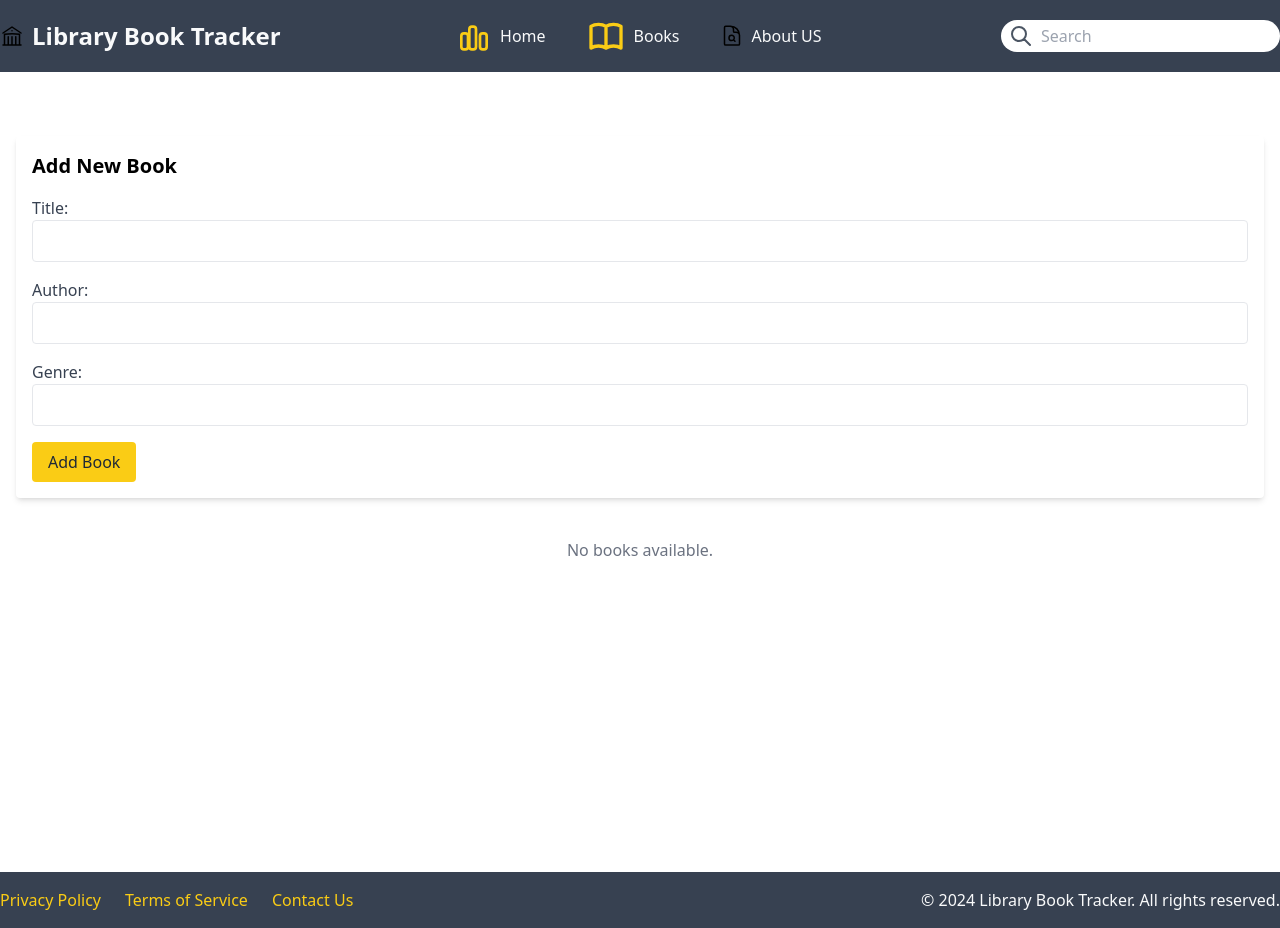
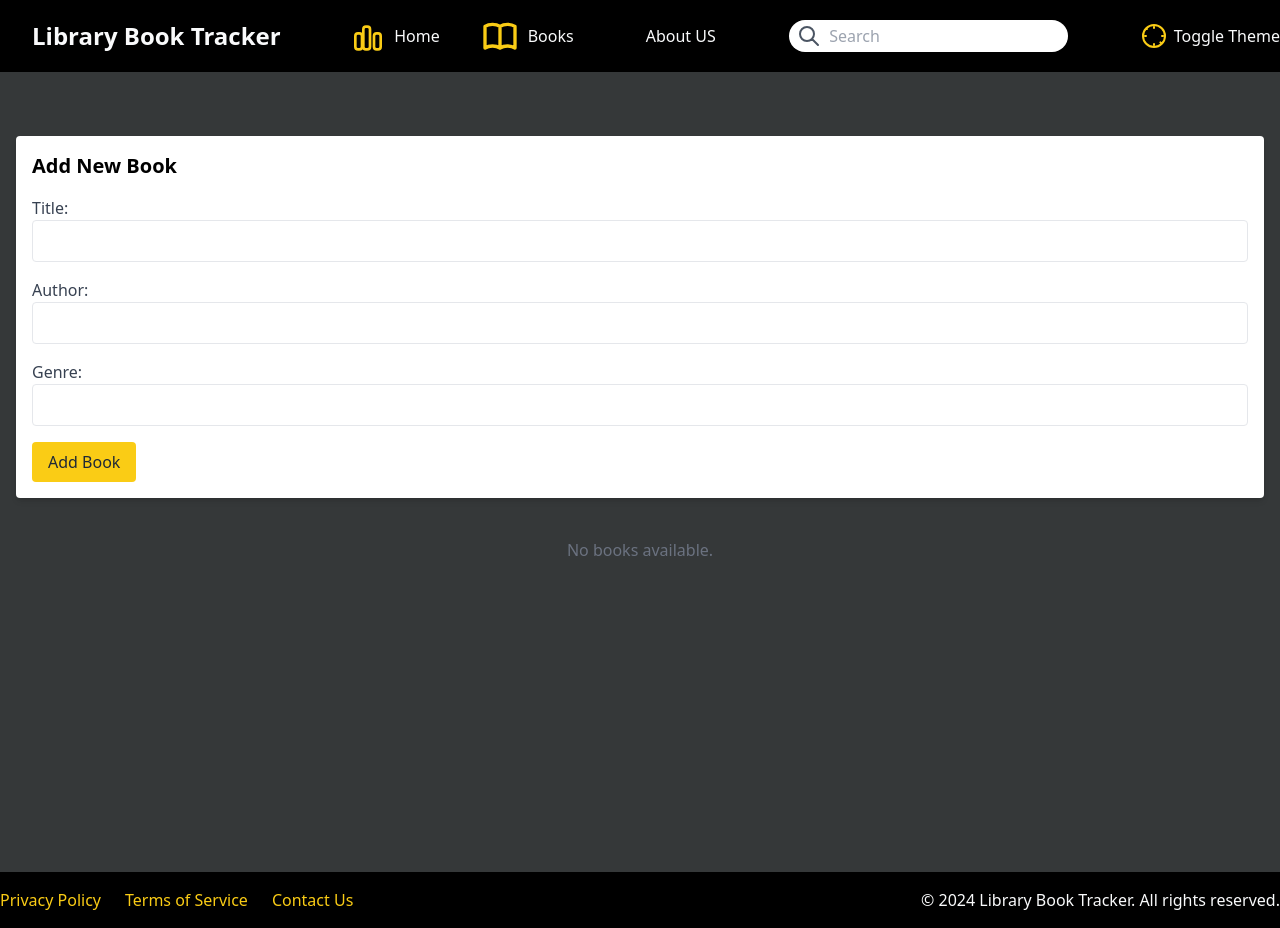
Before and after one commit to Raghadkatout08/library-book-tracker-routing, a Next.js app: page / in a window 1280 px wide. Built offline with nearby package versions, Linux system fonts and the light colour scheme.

Commit message:
library-book-tracker-theme

```diff
--- a/app/about/page.js
+++ b/app/about/page.js
@@ -1,3 +1,7 @@
+export const metadata = {
+  title: "About us",
+  description : "welcome to about us page"
+}
 function AboutUs() {
     return (
       <div className="flex flex-col min-h-screen">
--- a/app/components/Footer.js
+++ b/app/components/Footer.js
@@ -1,6 +1,6 @@
 function Footer() {
     return (
-        <footer className="bg-gray-700 text-gray-50 py-4">
+        <footer className="bg-gray-700 dark:bg-black text-gray-50 py-4">
             <div className="container mx-auto flex flex-col md:flex-row justify-between items-center">
                 <div className="flex flex-col md:flex-row items-center space-y-2 md:space-y-0 md:space-x-6">
                     <a href="#" className="text-yellow-400 hover:text-yellow-300">Privacy Policy</a>
--- a/app/components/Header.js
+++ b/app/components/Header.js
@@ -1,6 +1,10 @@
+import { useContext } from "react";
+import { ContextTheme } from "../context/theme";
 function Header() {
+
+    const {isDarkTheme, togglethemeHandler} = useContext(ContextTheme)
     return (
-        < nav class="bg-gray-700" >
+        < nav class="bg-gray-700 dark:bg-black" >
             <div class="container mx-auto py-4 flex justify-between items-center">
 
 
@@ -50,6 +54,14 @@ function Header() {
                     </span>
                     <input class="outline-none" type="text" placeholder="Search" />
                 </div>
+
+                <div class="flex items-center space-x-2">
+                            <svg xmlns="http://www.w3.org/2000/svg" className="h-6 w-6 text-yellow-400" fill="none" viewBox="0 0 24 24" stroke="currentColor">
+                                <path strokeLinecap="round" strokeLinejoin="round" strokeWidth="2" d="M12 3v1m0 16v1m-9-9h1m16 0h1M4.22 4.22l.707.707M18.364 18.364l.707.707M1 12a11 11 0 1022 0 11 11 0 10-22 0z" />
+                            </svg>
+                        <button onClick={togglethemeHandler} href="#" class="text-gray-50">Toggle Theme</button>
+                </div>
+
             </div>
         </nav >
     )
--- a/app/components/Toast.js
+++ b/app/components/Toast.js
@@ -3,7 +3,7 @@ import React from 'react';
 function Toast({ book, onClose }) {
   if (!book) return null;
   return (
-    <div className="fixed top-4 right-4 bg-yellow-400 text-white p-6 rounded-lg shadow-lg flex items-start space-x-4 max-w-sm z-50">
+    <div className=" right-6 bg-yellow-400 text-white p-6 rounded-lg shadow-lg flex items-start space-x-4 max-w-sx z-50">
       <div className="flex-1">
         <p className="font-bold text-lg">Book Added</p>
         <p className="mt-1"><strong>Title:</strong> {book.title}</p>
--- /dev/null
+++ b/app/context/theme.js
@@ -0,0 +1,42 @@
+import { createContext, useEffect, useState } from "react";
+
+export const ContextTheme = createContext()
+
+export default function ThemeWrapper({ children }) {
+
+    const [isDarkTheme, setDarkTheme] = useState(true)
+
+    function initialThemeHandler(){
+        if(!localStorage.getItem("isDarkTheme")){
+            localStorage.setItem("isDarkTheme", 'true');
+            document.querySelector("body").classList.add("dark");
+            setDarkTheme(true);
+        }else{
+            const isDarkTheme = JSON.parse(localStorage.getItem("isDarkTheme"));
+            isDarkTheme && document.querySelector("body").classList.add("dark")
+            setDarkTheme(isDarkTheme)
+
+        }
+    }
+
+    function togglethemeHandler() {
+        const isDarkTheme = JSON.parse(localStorage.getItem("isDarkTheme"));
+        const newTheme = !isDarkTheme;
+        setDarkTheme(newTheme);
+        document.querySelector("body").classList.toggle("dark");
+        localStorage.setItem("isDarkTheme", JSON.stringify(newTheme));
+    }
+
+    const globalState = {
+        isDarkTheme : true,
+        togglethemeHandler,
+    };
+
+    useEffect(() => initialThemeHandler());
+
+    return(
+            <ContextTheme.Provider value={globalState}>
+                {children}
+            </ContextTheme.Provider>
+    )
+}
--- /dev/null
+++ b/app/head.js
@@ -0,0 +1,8 @@
+export default function Head(props) {
+    return (
+        <>
+            <title>{props.title}</title>
+            <meta name="description" content="Welcome to the home page of my Next.js 13 app" />
+        </>
+    )
+}
--- a/app/layout.js
+++ b/app/layout.js
@@ -2,14 +2,17 @@
 import './globals.css'
 import Header from './components/Header'
 import Footer from './components/Footer'
+import ThemeWrapper from './context/theme'
 
 export default function RootLayout({ children }) {
   return (
     <html>
       <body>
-        <Header />
-        <main> {children} </main>
-        <Footer />
+        <ThemeWrapper>
+          <Header />
+          <main> {children} </main>
+          <Footer />
+        </ThemeWrapper>
       </body>
     </html>
   );
--- a/app/page.js
+++ b/app/page.js
@@ -3,6 +3,7 @@ import { useState } from "react";
 import Toast from "./components/Toast";
 import Form from "./components/Form";
 import BooksList from "./components/BooksList";
+import Head from "./head";
 
 export default function Home() {
   const [books, setBooks] = useState([]);
@@ -19,10 +20,11 @@ export default function Home() {
   };
 
   return (
-    <div className="flex flex-col min-h-screen">
-      <title>Library Book Tracker</title>
+    <div className="flex flex-col min-h-screen" >
+      {/* <title>Library Book Tracker</title> */}
+      <Head title="Library Book Tracker"/>
       <meta name="description" content="Library Book Tracker App" />
-      <main className="flex-grow p-4 pt-16 relative">
+      <main className="flex-grow p-4 pt-16 relative bg-gray-300 dark:bg-[#353839]">
         <Form onAddBook={handleAddBook} />
         <div className="pt-10">
           <Toast book={lastBook} onClose={handleCloseToast} />
--- a/tailwind.config.js
+++ b/tailwind.config.js
@@ -5,6 +5,7 @@ module.exports = {
     "./components/**/*.{js,ts,jsx,tsx,mdx}",
     "./app/**/*.{js,ts,jsx,tsx,mdx}",
   ],
+  darkMode: 'selector', //
   theme: {
     extend: {
       backgroundImage: {
```
